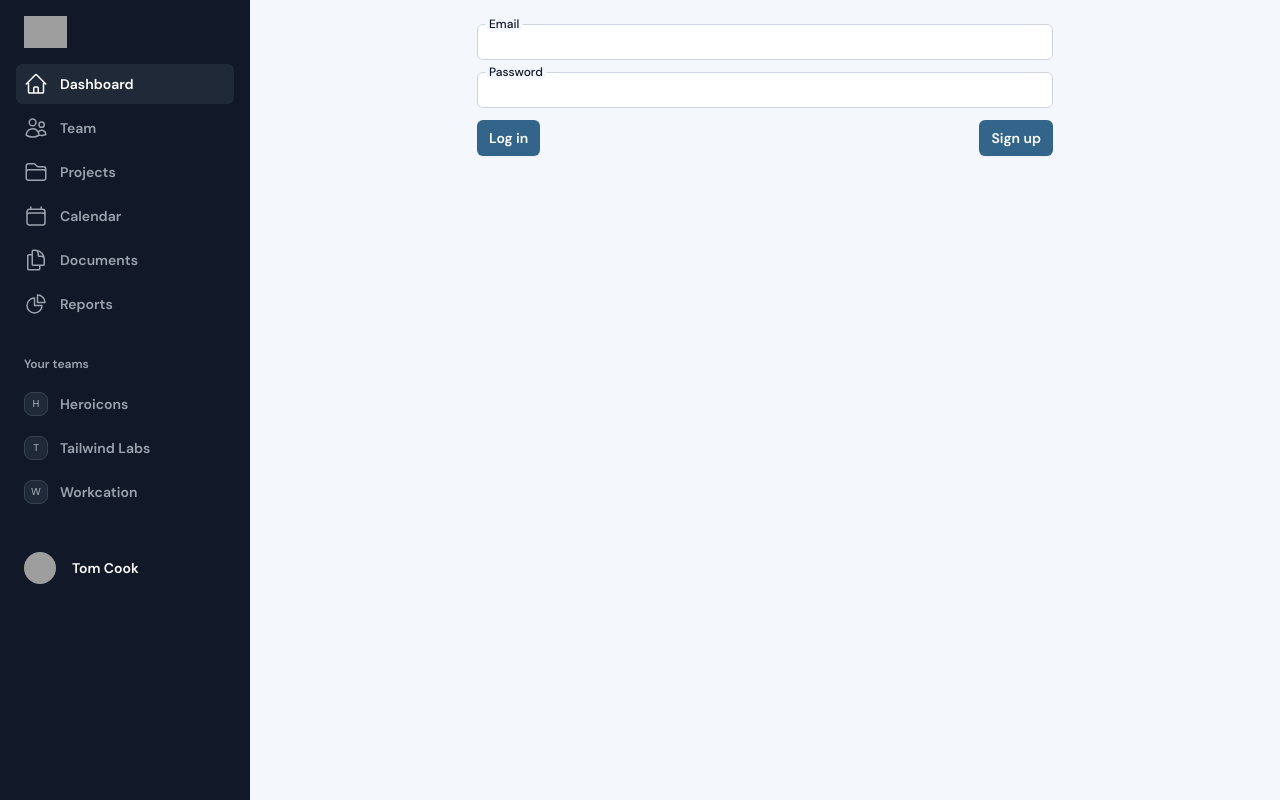
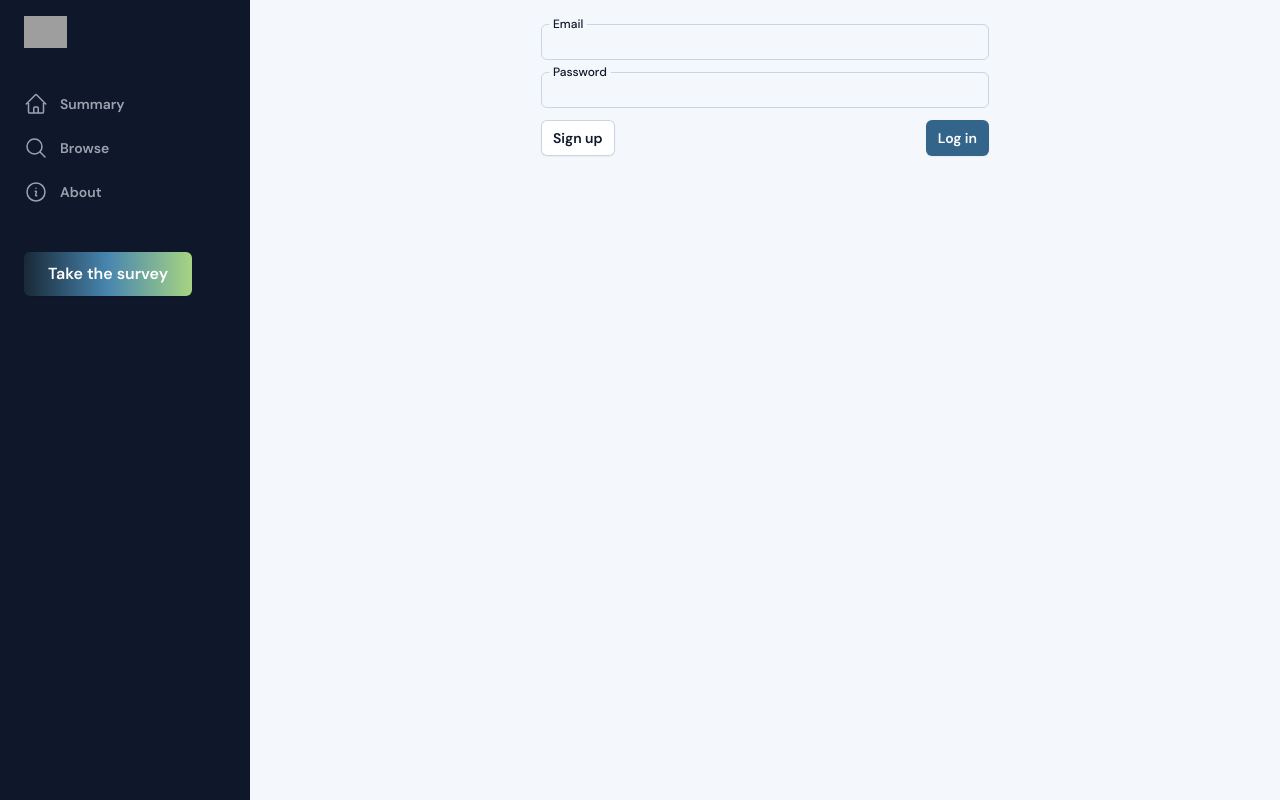
Before and after one commit to rachelweinberg12/ai-survey, a Next.js app: page /login in a window 1280 px wide. Built offline with nearby package versions, Linux system fonts and the light colour scheme; grey boxes are pictures that could not be loaded.

Commit message:
Add take the survey button

```diff
--- a/app/login/page.tsx
+++ b/app/login/page.tsx
@@ -4,7 +4,7 @@ import { Button } from "@/components/button";
 
 export default function LoginPage() {
   return (
-    <form className="flex flex-col gap-3">
+    <form className="flex flex-col gap-3 max-w-md mx-auto">
       <InputOverlapLabel
         id="email"
         name="email"
@@ -20,8 +20,10 @@ export default function LoginPage() {
         required
       />
       <div className="flex justify-between">
+        <Button role="secondary" formAction={signup}>
+          Sign up
+        </Button>
         <Button formAction={login}>Log in</Button>
-        <Button formAction={signup}>Sign up</Button>
       </div>
     </form>
   );
--- a/app/nav.tsx
+++ b/app/nav.tsx
@@ -1,5 +1,6 @@
 "use client";
 
+import { buttonClass } from "@/components/button";
 import {
   Dialog,
   DialogBackdrop,
@@ -8,30 +9,34 @@ import {
 } from "@headlessui/react";
 import {
   Bars3Icon,
-  CalendarIcon,
-  ChartPieIcon,
-  DocumentDuplicateIcon,
-  FolderIcon,
   HomeIcon,
-  UsersIcon,
+  InformationCircleIcon,
+  MagnifyingGlassIcon,
   XMarkIcon,
 } from "@heroicons/react/24/outline";
 import { clsx } from "clsx";
+import Link from "next/link";
+import { usePathname } from "next/navigation";
 import { useState } from "react";
 
+type NavItem = {
+  name: string;
+  href: string;
+  icon: any;
+};
 const navigation = [
-  { name: "Dashboard", href: "#", icon: HomeIcon, current: true },
-  { name: "Team", href: "#", icon: UsersIcon, current: false },
-  { name: "Projects", href: "#", icon: FolderIcon, current: false },
-  { name: "Calendar", href: "#", icon: CalendarIcon, current: false },
-  { name: "Documents", href: "#", icon: DocumentDuplicateIcon, current: false },
-  { name: "Reports", href: "#", icon: ChartPieIcon, current: false },
-];
-const teams = [
-  { id: 1, name: "Heroicons", href: "#", initial: "H", current: false },
-  { id: 2, name: "Tailwind Labs", href: "#", initial: "T", current: false },
-  { id: 3, name: "Workcation", href: "#", initial: "W", current: false },
-];
+  { name: "Summary", href: "/", icon: HomeIcon },
+  {
+    name: "Browse",
+    href: "/browse",
+    icon: MagnifyingGlassIcon,
+  },
+  {
+    name: "About",
+    href: "/about",
+    icon: InformationCircleIcon,
+  },
+] as NavItem[];
 
 export function MobileNav(props: { className?: string }) {
   const [sidebarOpen, setSidebarOpen] = useState(false);
@@ -99,7 +104,7 @@ export function SideBar(props: { className?: string }) {
   return (
     <div
       className={clsx(
-        "flex grow flex-col gap-y-5 overflow-y-auto bg-gray-900 px-6",
+        "flex grow flex-col gap-y-12 overflow-y-auto bg-slate-900 px-6",
         props.className
       )}
     >
@@ -110,69 +115,44 @@ export function SideBar(props: { className?: string }) {
           className="h-8 w-auto"
         />
       </div>
-      <nav className="flex flex-1 flex-col">
+      <nav className="flex flex-1 flex-col mt-5">
         <ul role="list" className="flex flex-1 flex-col gap-y-7">
           <li>
             <ul role="list" className="-mx-2 space-y-1">
               {navigation.map((item) => (
-                <li key={item.name}>
-                  <a
-                    href={item.href}
-                    className={clsx(
-                      item.current
-                        ? "bg-gray-800 text-white"
-                        : "text-gray-400 hover:bg-gray-800 hover:text-white",
-                      "group flex gap-x-3 rounded-md p-2 text-sm/6 font-semibold"
-                    )}
-                  >
-                    <item.icon aria-hidden="true" className="size-6 shrink-0" />
-                    {item.name}
-                  </a>
-                </li>
+                <SideBarItem navItem={item} key={item.name} />
               ))}
             </ul>
           </li>
-          <li>
-            <div className="text-xs/6 font-semibold text-gray-400">
-              Your teams
-            </div>
-            <ul role="list" className="-mx-2 mt-2 space-y-1">
-              {teams.map((team) => (
-                <li key={team.name}>
-                  <a
-                    href={team.href}
-                    className={clsx(
-                      team.current
-                        ? "bg-gray-800 text-white"
-                        : "text-gray-400 hover:bg-gray-800 hover:text-white",
-                      "group flex gap-x-3 rounded-md p-2 text-sm/6 font-semibold"
-                    )}
-                  >
-                    <span className="flex size-6 shrink-0 items-center justify-center rounded-lg border border-gray-700 bg-gray-800 text-[0.625rem] font-medium text-gray-400 group-hover:text-white">
-                      {team.initial}
-                    </span>
-                    <span className="truncate">{team.name}</span>
-                  </a>
-                </li>
-              ))}
-            </ul>
-          </li>
-          <li className="-mx-6 mt-auto">
-            <a
-              href="#"
-              className="flex items-center gap-x-4 px-6 py-3 text-sm/6 font-semibold text-white hover:bg-gray-800"
-            >
-              <img
-                alt=""
-                src="https://images.unsplash.com/photo-1472099645785-5658abf4ff4e?ixlib=rb-1.2.1&ixid=eyJhcHBfaWQiOjEyMDd9&auto=format&fit=facearea&facepad=2&w=256&h=256&q=80"
-                className="size-8 rounded-full bg-gray-800"
-              />
-              <span className="sr-only">Your profile</span>
-              <span aria-hidden="true">Tom Cook</span>
-            </a>
-          </li>
         </ul>
       </nav>
+      <Link
+        href="/survey"
+        className={clsx(buttonClass("xl", "highlight"), "mt-10")}
+      >
+        Take the survey
+      </Link>
     </div>
   );
 }
+
+function SideBarItem(props: { navItem: NavItem }) {
+  const { navItem } = props;
+  const isCurrentPage = navItem.href === usePathname();
+  return (
+    <li>
+      <a
+        href={navItem.href}
+        className={clsx(
+          isCurrentPage
+            ? "bg-gray-800 text-white"
+            : "text-gray-400 hover:bg-gray-800 hover:text-white",
+          "group flex gap-x-3 rounded-md p-2 text-sm/6 font-semibold"
+        )}
+      >
+        <navItem.icon aria-hidden="true" className="size-6 shrink-0" />
+        {navItem.name}
+      </a>
+    </li>
+  );
+}
--- a/components/button.tsx
+++ b/components/button.tsx
@@ -25,7 +25,7 @@ export function buttonClass(size: SizeType, role?: RoleType) {
     role === "soft" &&
       "rounded bg-matisse-100 px-2 py-1 text-xs font-semibold text-matisse-600 shadow-sm hover:bg-matisse-200",
     role === "highlight" &&
-      "rounded bg-gradient-to-r bg-from-matisse-950 bg-via-matisse-500 bg-to-sage-200 text-white"
+      "rounded bg-gradient-to-r from-matisse-950 via-matisse-500 to-sage-300 text-white hover:via-matisse-700 hover:to-sage-500"
   );
 }
 
--- a/components/input.tsx
+++ b/components/input.tsx
@@ -22,7 +22,7 @@ export const InputOverlapLabel = forwardRef(
         <input
           ref={ref}
           className={clsx(
-            "block w-full rounded-md bg-white px-3 py-1.5 text-base text-slate-900 outline outline-1 -outline-offset-1 outline-slate-300 placeholder:text-slate-400 focus:outline focus:outline-2 focus:-outline-offset-2 focus:outline-matisse-600 sm:text-sm/6",
+            "block w-full bg-transparent rounded-md px-3 py-1.5 text-base text-slate-900 outline outline-1 -outline-offset-1 outline-slate-300 focus:outline-matisse-600 placeholder:text-slate-400 focus:outline focus:outline-2 focus:-outline-offset-2  sm:text-sm/6",
             error
               ? "border-tiger-300 text-tiger-900 placeholder-tiger-300 focus:border-tiger-500 focus:ring-tiger-500" // matches invalid: styles
               : "border-slate-300 placeholder-slate-400  focus:ring-2 focus:ring-matisse-500 ",
```
